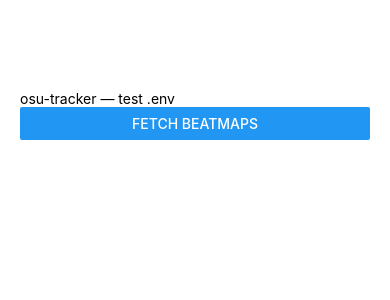
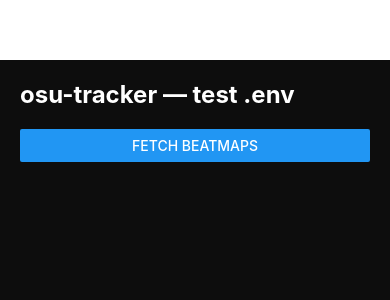
Before and after one commit to Pathan-Nara/osu-tracker, a React Native app: screen / in a window 390 px wide. Shown: the top 300 px of the page. Built offline with nearby package versions, Linux system fonts and the light colour scheme.

Commit message:
ajout style

```diff
--- a/App.js
+++ b/App.js
@@ -1,10 +1,11 @@
 import React, { useState } from 'react';
 import { View, Text, Button, ScrollView } from 'react-native';
 import { OSU_API_KEY, OSU_API_BASE } from '@env';
+import { styles } from './styles/styles';
 
 export default function App() {
   const [username, setUsername] = useState("peppy");
-  const [result, setResult] = useState(null);
+  const [result, setResult] = useState([]);
 
   async function fetchBeatmaps() {
     const params = new URLSearchParams({
@@ -23,16 +24,22 @@
   }
 
   return (
-    <ScrollView style={{ marginTop: 70, padding: 20 }}>
-      <Text>osu-tracker — test .env</Text>
+    <View style={styles.container}>
+      <Text style={styles.title}>osu-tracker — test .env</Text>
 
       <Button title="Fetch beatmaps" onPress={fetchBeatmaps} />
 
-      {result && (
-        <Text style={{ marginTop: 20, fontFamily: "monospace" }}>
-          {JSON.stringify(result, null, 2)}
-        </Text>
-      )}
-    </ScrollView>
+      <ScrollView style={styles.scroll}>
+        {result.map((map, index) => (
+          <View key={index} style={styles.card}>
+            <Text style={styles.mapTitle}>{map.title}</Text>
+            <Text style={styles.artist}>{map.artist}</Text>
+            <Text style={styles.info}>Diff : {map.version}</Text>
+            <Text style={styles.info}>BPM : {map.bpm}</Text>
+            <Text style={styles.info}>⭐ {parseFloat(map.difficultyrating || 0).toFixed(2)}</Text>
+          </View>
+        ))}
+      </ScrollView>
+    </View>
   );
 }
--- a/package.json
+++ b/package.json
@@ -14,8 +14,10 @@
     "expo": "~54.0.25",
     "expo-status-bar": "~3.0.8",
     "react": "19.1.0",
+    "react-dom": "19.1.0",
     "react-native": "0.81.5",
-    "react-native-dotenv": "^3.4.11"
+    "react-native-dotenv": "^3.4.11",
+    "react-native-web": "^0.21.0"
   },
   "private": true
 }
--- /dev/null
+++ b/styles/styles.js
@@ -0,0 +1,39 @@
+import { StyleSheet } from 'react-native';
+
+export const styles = StyleSheet.create({
+  container: {
+    marginTop: 60,
+    padding: 20,
+    flex: 1,
+    backgroundColor: '#0d0d0d',
+  },
+  title: {
+    fontSize: 24,
+    marginBottom: 20,
+    color: 'white',
+    fontWeight: 'bold'
+  },
+  scroll: {
+    marginTop: 20,
+  },
+  card: {
+    backgroundColor: '#1a1a1a',
+    padding: 15,
+    borderRadius: 10,
+    marginBottom: 15,
+    borderWidth: 1,
+    borderColor: '#333'
+  },
+  mapTitle: {
+    color: '#ff66cc',
+    fontSize: 18,
+    fontWeight: 'bold'
+  },
+  artist: {
+    color: '#cccccc',
+    marginBottom: 5
+  },
+  info: {
+    color: '#aaaaaa'
+  }
+});
```
Also changed, not shown: 1 other file (tests, documents, lock files or other folders).
